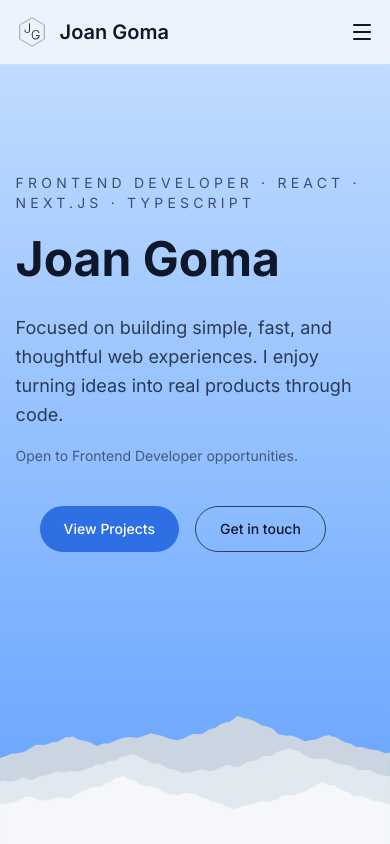
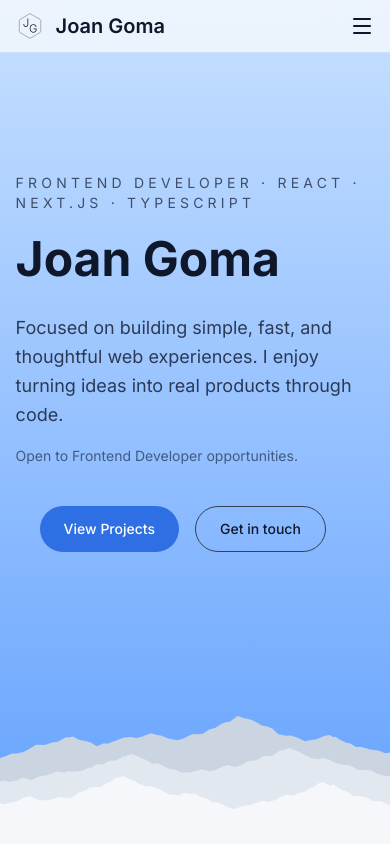
Before and after one commit to joangoma-code/portfolio, a Next.js app: page / in a window 390 px wide. Shown: the top 844 px of the page. Built offline with nearby package versions, Linux system fonts and the light colour scheme.

Commit message:
navbar size and behavior

```diff
--- a/components/layout/Navbar.tsx
+++ b/components/layout/Navbar.tsx
@@ -13,11 +13,13 @@ import { useNavbarVisibility } from "@/hooks/useNavbarVisibility";
 import { useThemeToggle } from "@/hooks/useThemeToggle";
 import useCloseOnEscapeOrBack from "@/hooks/useCloseOnEscapeOrBack";
 import { useLockBodyScroll } from "@/hooks/useLockBodyScroll";
+import { useMediaQuery } from "@/hooks/useMediaQuery";
 
 import { useState } from "react";
 
 export default function Navbar() {
   const { activeSection } = useActiveSection();
+  const isMd = useMediaQuery("(min-width: 768px)");
 
   const { isVisible, navigateToSection } = useNavbarVisibility();
   const { mounted, isDark } = useThemeToggle();
@@ -48,7 +50,7 @@ export default function Navbar() {
           }
         `}
       >
-        <div className="flex items-center justify-between py-4 container-style">
+        <div className={`flex items-center justify-between ${isMd ? 'py-4' : 'py-3'} container-style`}>
           <Link
             href="#home"
             onClick={(e) => {
@@ -64,7 +66,7 @@ export default function Navbar() {
               alt="Logo"
               width={32}
               height={32}
-              className="h-8 w-8"
+              className={`${isMd ? 'h-8 w-8' : 'h-7 w-7'}`}
               priority
             />
             <span>Joan Goma</span>
--- a/hooks/useNavbarVisibility.ts
+++ b/hooks/useNavbarVisibility.ts
@@ -23,10 +23,15 @@ export function useNavbarVisibility() {
     skills: isMd && !shouldReduceMotion ? "center" : "start",
   };
 
+
   useEffect(() => {
     const onScroll = () => {
       const y = window.scrollY;
 
+      if (!isMd) {
+        setIsVisible(true);
+        return;
+      }
       // Home: siempre mostrar navbar
       if (y === 0) {
         setIsVisible(true);
```
